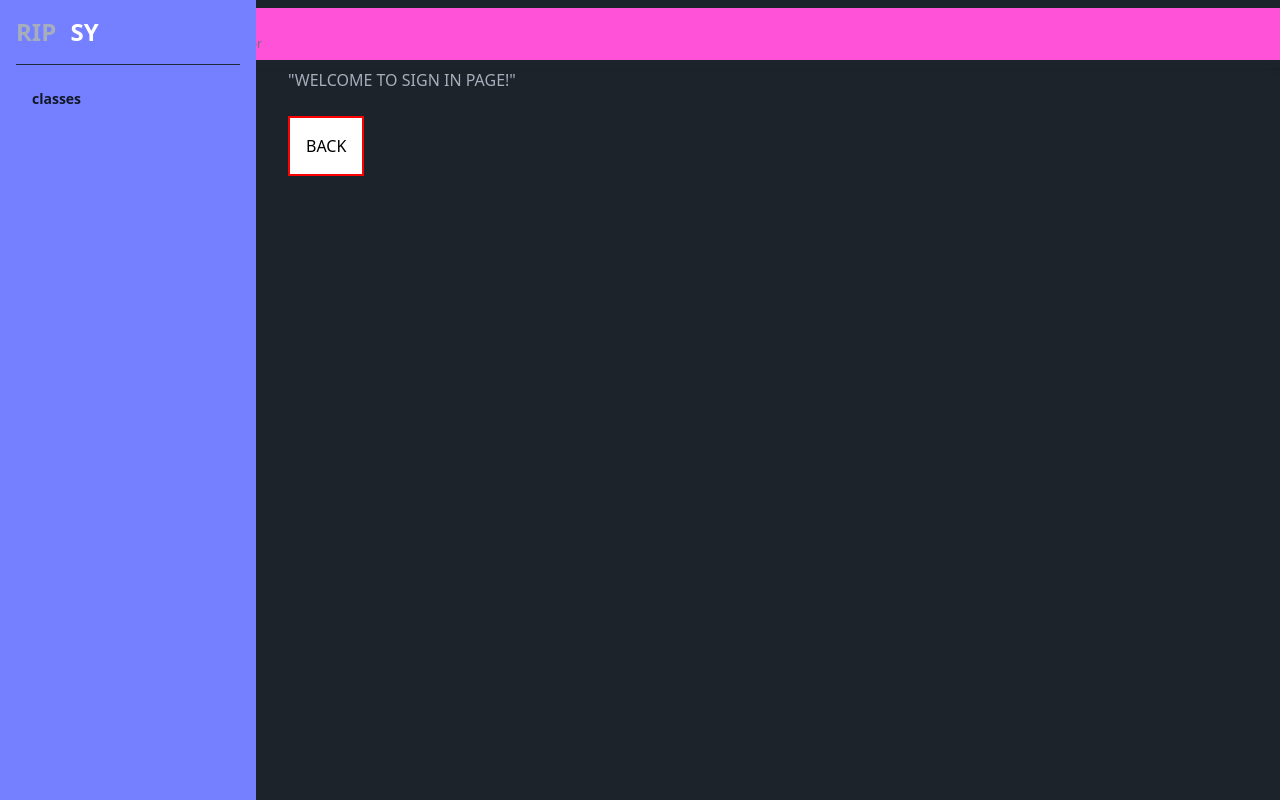
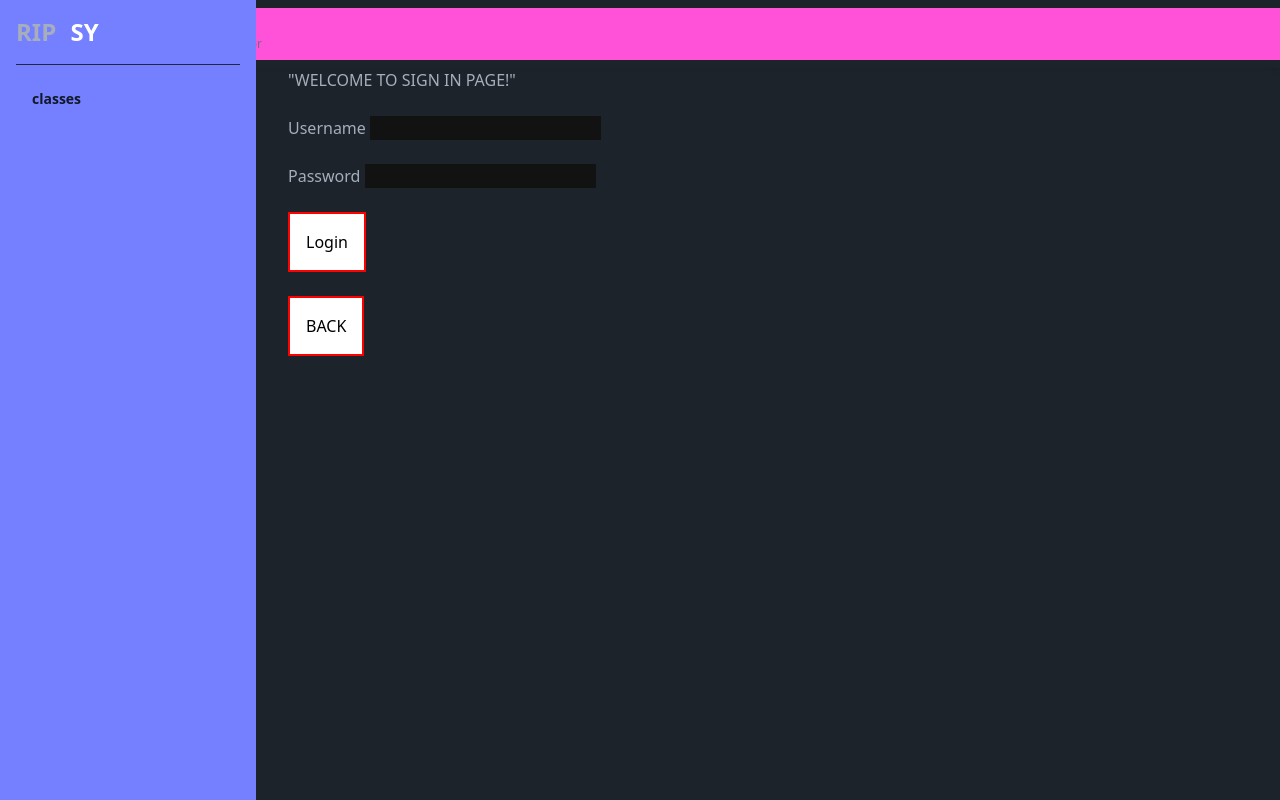
Before and after one commit to uniquemozilla22/Class-reservation-system, a React (Vite) app: page /signIn in a window 1280 px wide. Built offline with nearby package versions, Linux system fonts and the light colour scheme; grey boxes are pictures that could not be loaded; the HTML template or start-up script is replaced by a standard one.

Commit message:
Adding the username and password fields

```diff
--- a/src/pages/SignIn.jsx
+++ b/src/pages/SignIn.jsx
@@ -20,7 +20,17 @@ const SignIn = () => {
             "WELCOME TO SIGN IN PAGE!"
             <br></br>
             <br></br>
-            <button style = {styles.back}onClick={() => goToBackPage()}>BACK</button>
+            Username <input type="text"></input>
+            <br></br>
+            <br></br>
+            Password <input type="password"></input>
+            <br></br>
+            <br></br>
+            <button style = {styles.back}onClick={() => goToBackPage()}>Login</button>
+            <br></br>
+            <br></br>
+            <button style = {styles.back}onClick={() => goToBack()}>BACK</button>
+
         </div>
     );
 };
```
